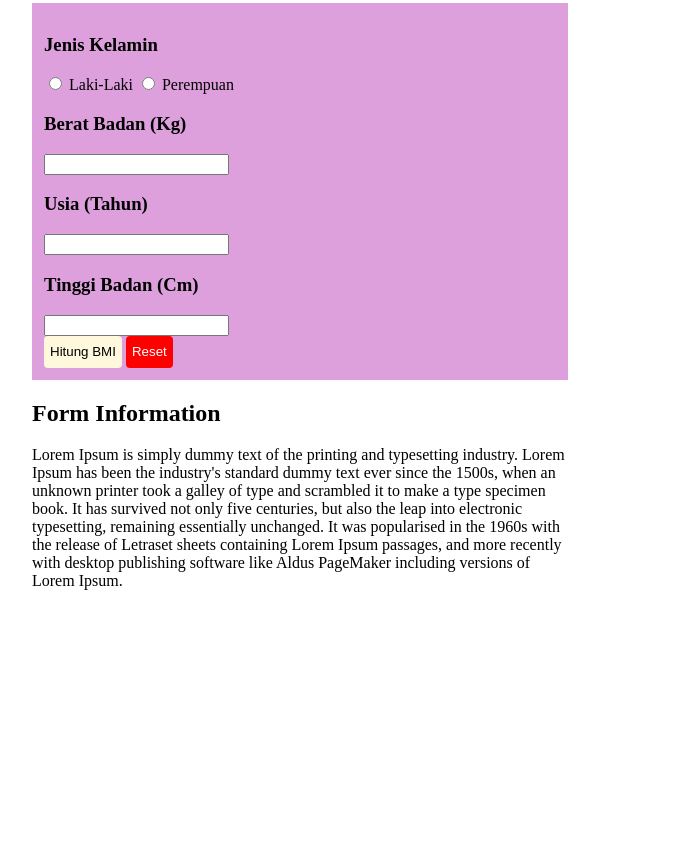
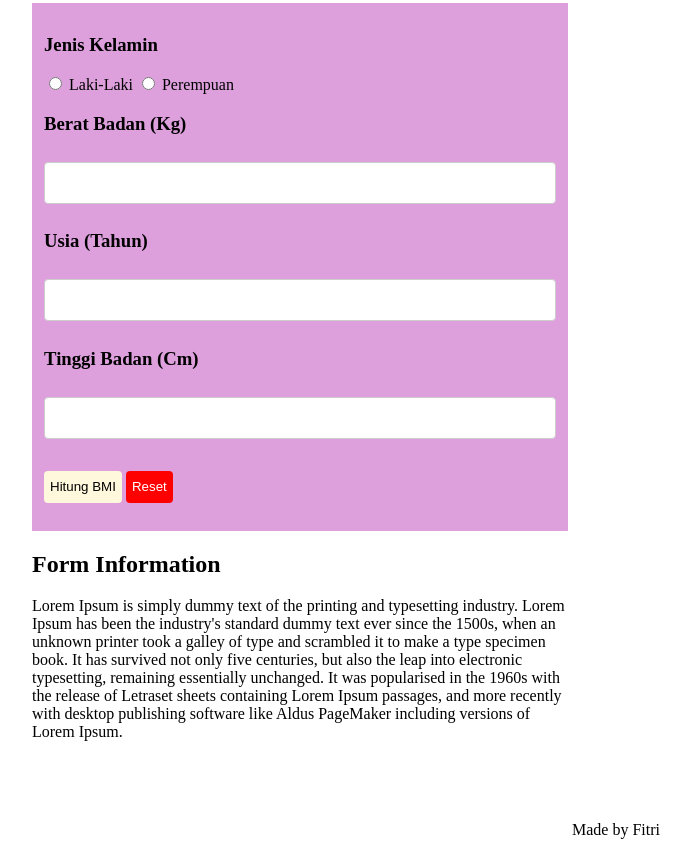
Before and after one commit to revou-fundamental-course/5-aug-24-Fitri1779, a plain HTML site: page index.html in a window 1280 px wide. Shown: the part 301-1156 px from the top of the page, without its empty margins (24-714 px from the left). Before the commit the page ends 963 px from the top, so only its background shows below. Drawn offline with Linux system fonts and the light colour scheme.

Commit message:
Update layout + Styling

```diff
--- a/css/style.css
+++ b/css/style.css
@@ -23,6 +23,11 @@ aside {
   border-radius: 4px;
 }
 
+.form-btn-container {
+  margin-top: 24px;
+  margin-bottom: 16px;
+}
+
 .bg-cornsilk {
   background-color: cornsilk;
 }
@@ -31,3 +36,19 @@ aside {
   background-color: red;
   color: white;
 }
+
+input[type="number"] {
+  width: 100%;
+  padding: 12px 20px;
+  margin: 8px 0;
+  display: inline-block;
+  border: 1px solid #ccc;
+  border-radius: 4px;
+  box-sizing: border-box;
+  font-family: "Courier New", Courier, monospace;
+  font-size: 14px;
+}
+
+footer {
+  text-align: center;
+}
--- a/index.html
+++ b/index.html
@@ -44,7 +44,7 @@
             <input type="number" />
           </div>
 
-          <div>
+          <div class="form-btn-container">
             <button class="button bg-cornsilk">Hitung BMI</button>
             <button class="button bg-reset">Reset</button>
           </div>
@@ -73,5 +73,9 @@
         </section>
       </aside>
     </main>
+
+    <footer>
+      <p>Made by Fitri</p>
+    </footer>
   </body>
 </html>
```
